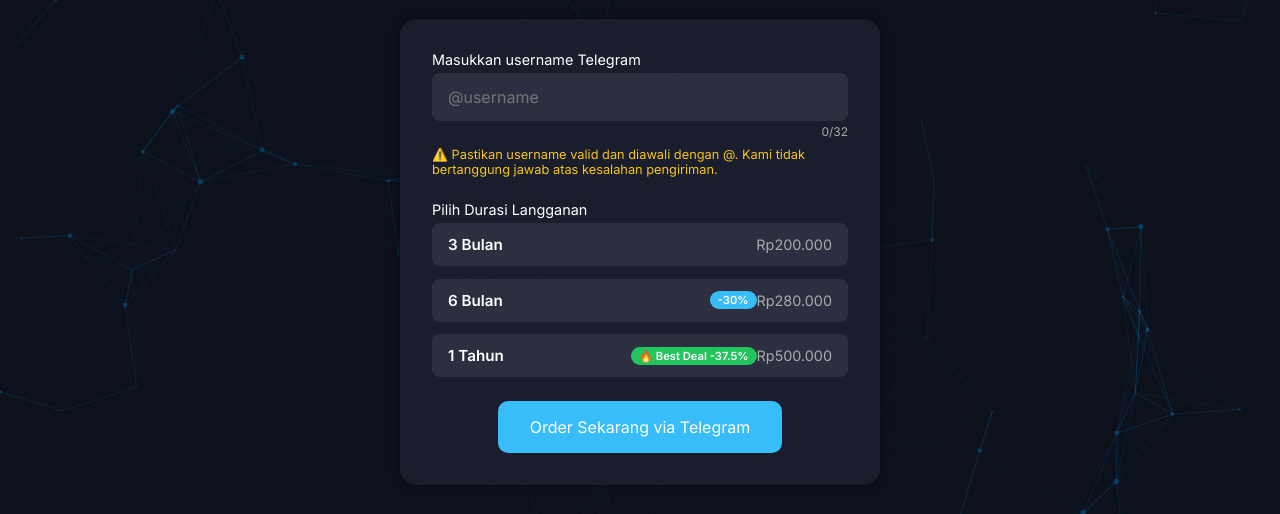
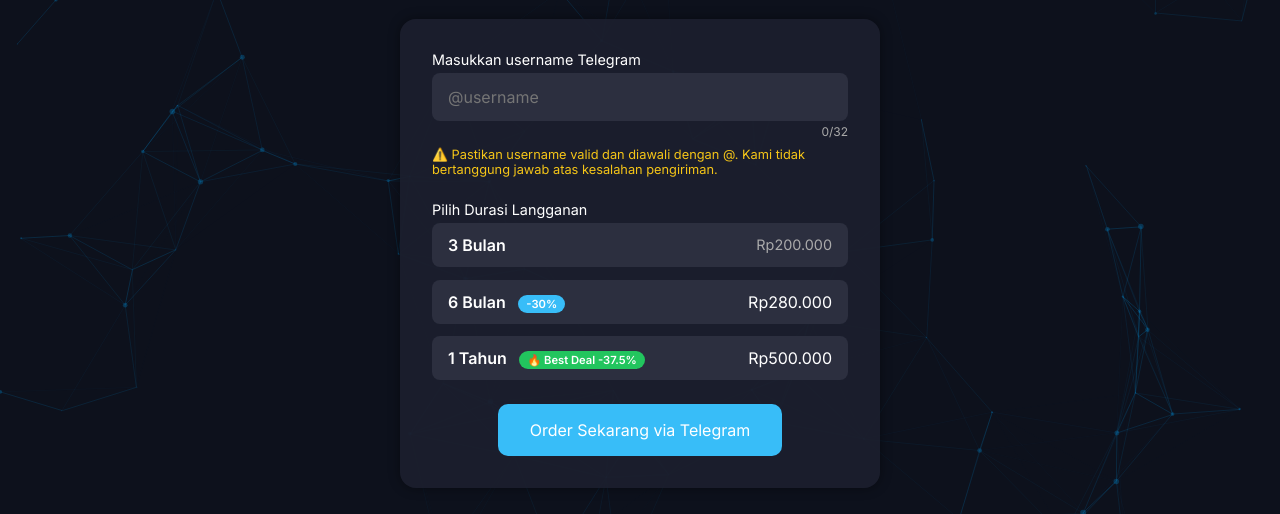
Before and after one commit to BlockChang/testnet, a plain HTML site: page premium.html in a window 1280 px wide. Shown: the part 173-687 px from the top of the page. Drawn offline with nearby package versions, Linux system fonts and the light colour scheme; animation ran at ten frames a second.

Commit message:
Update premium.html

```diff
--- a/premium.html
+++ b/premium.html
@@ -759,26 +759,27 @@
 <label for="premiumDuration">Pilih Durasi Langganan</label>
 
 <div class="package-option" onclick="selectPremium(3)">
-  <div class="package-name"><strong>3 Bulan</strong></div>
+  <div class="option-left"><strong>3 Bulan</strong></div>
   <div class="star-summary">Rp200.000</div>
 </div>
 
 <div class="package-option" onclick="selectPremium(6)">
-  <div class="package-name">
+  <div class="option-left">
     <strong>6 Bulan</strong>
     <span class="badge">-30%</span>
   </div>
-  <div class="star-summary">Rp280.000</div>
+  <div class="option-right">Rp280.000</div>
 </div>
 
 
+
 <div class="package-option" onclick="selectPremium(12)">
-  <div class="package-name">
+  <div class="option-left">
     <strong>1 Tahun</strong>
     <span class="badge badge-best">🔥 Best Deal -37.5%</span>
 
   </div>
-  <div class="star-summary">Rp500.000</div>
+  <div class="option-right">Rp500.000</div>
 </div>
 
 
```
